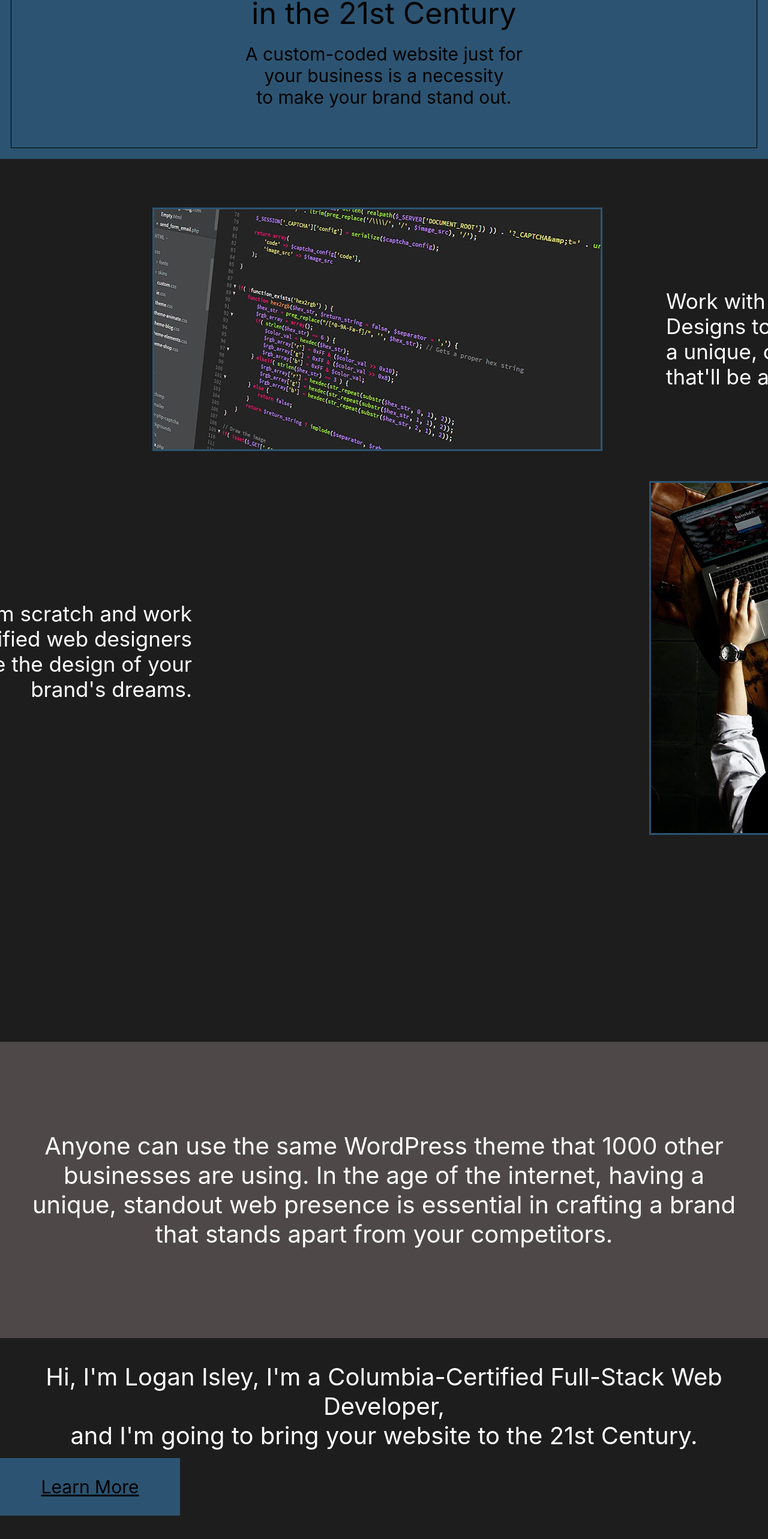
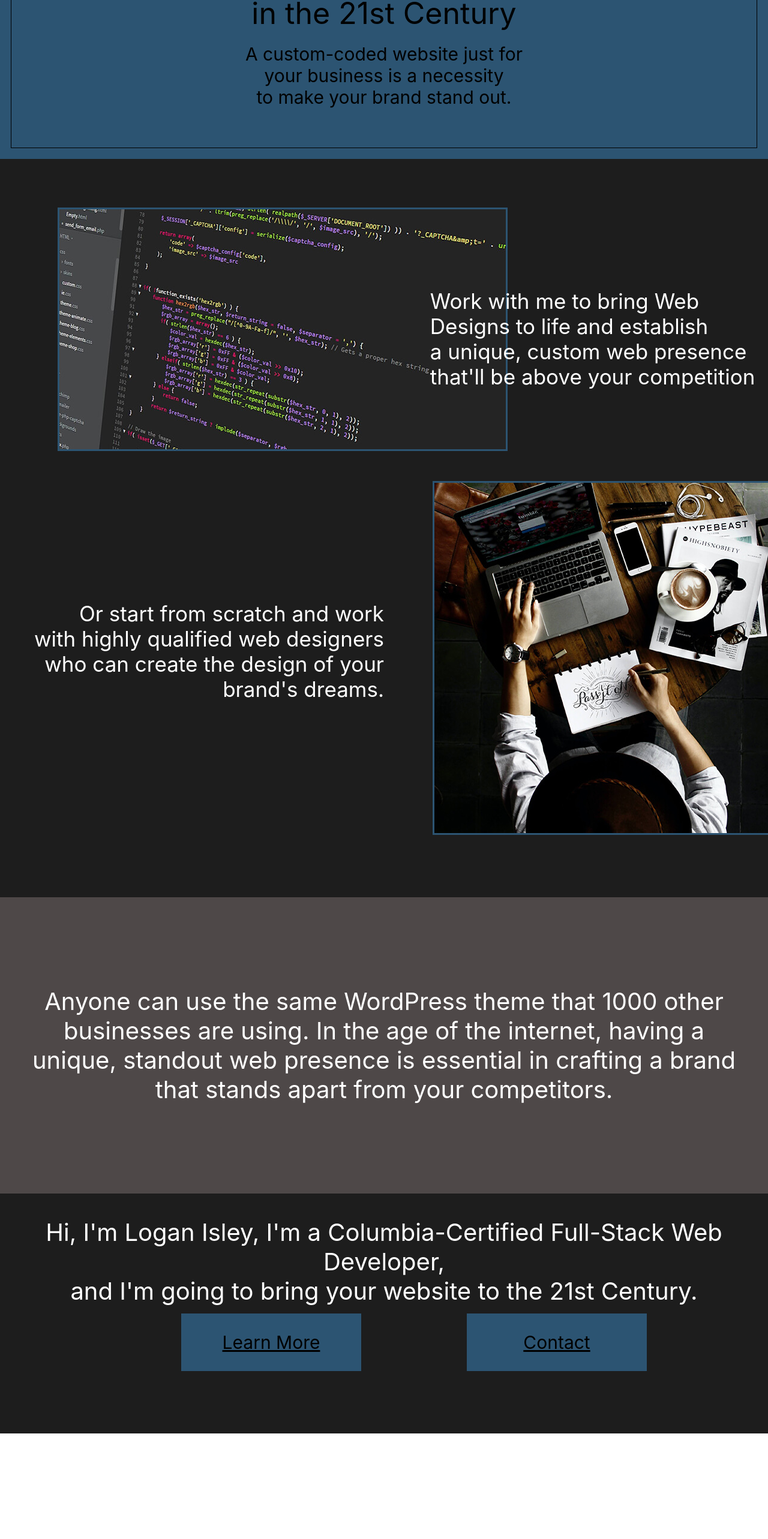
Before and after one commit to LowGcifer/Web-Dev-Site, a React (Create React App) app in the folder client/: page / in a window 1280 px wide. Shown: the part 1105-3671 px from the top of the page at 60% size. After the commit the page ends 3495 px from the top, so only its background shows below. Built offline with nearby package versions, Linux system fonts and the light colour scheme.

Commit message:
made home page more screen-size-variant friendly and added contact button. also positioned learn more button

```diff
--- a/client/src/pages/home/index.js
+++ b/client/src/pages/home/index.js
@@ -65,8 +65,11 @@ function Home() {
           </p>
         </div>
         <div id="final-button-section">
-          <a className="button-style" href="/services">
+          <a id="learn-more-button" className="button-style" href="/services">
             Learn More
+          </a>
+          <a id="contact-button" className="button-style" href="/contact">
+            Contact
           </a>
         </div>
       </div>
--- a/client/src/style.css
+++ b/client/src/style.css
@@ -22,16 +22,16 @@
 #header-header-text {
   position: absolute;
   font-size: 100px;
-  left: 1184px;
-  top: 300px;
+  left: 61.666667%;
+  top: 27.77777%;
   background-color: transparent;
 }
 
 #header-subheader-text {
   position: absolute;
   font-size: 50px;
-  left: 1184px;
-  top: 493px;
+  left: 61.666667%;
+  top: 45.648148%;
   background-color: transparent;
 }
 
@@ -67,12 +67,16 @@
   bottom: 50px;
 }
 
+#home-image-area {
+  height: 1231px;
+}
+
 #home-image-one {
   background-image: url("./images/cropped-home-1.jpg");
   position: relative;
   height: 400px;
   width: 744px;
-  left: 254px;
+  left: 7.5%;
   top: 81px;
   border: 3px solid #2c5472;
 }
@@ -80,7 +84,7 @@
 #home-image-paragraph-one {
   text-align: left;
   position: relative;
-  left: 1110px;
+  left: 56%;
   bottom: 225px;
   background-color: transparent;
   font-size: 35px;
@@ -93,14 +97,14 @@
   width: 584px;
   /* top: 107px; */
   bottom: 107px;
-  left: 1082px;
+  left: 56.354167%;
   border: 3px solid #2c5472;
 }
 
 #home-image-paragraph-two {
   text-align: right;
   position: relative;
-  right: 960px;
+  right: 50%;
   bottom: 532px;
   background-color: transparent;
   font-size: 35px;
@@ -139,6 +143,17 @@
   height: 200px;
 }
 
+#learn-more-button {
+  position: relative;
+  left: 23.59375%;
+}
+
+#contact-button {
+  position: relative;
+  left: 60.78125%;
+  bottom: 96px;
+}
+
 .button-style {
   appearance: button;
   color: black;
```
